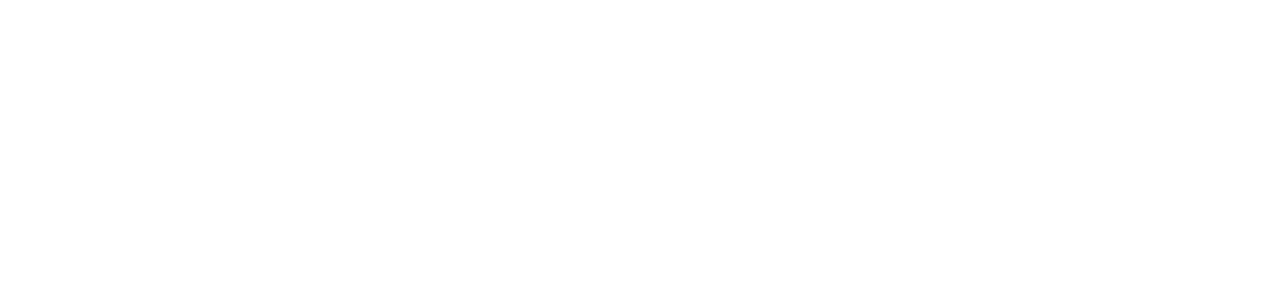
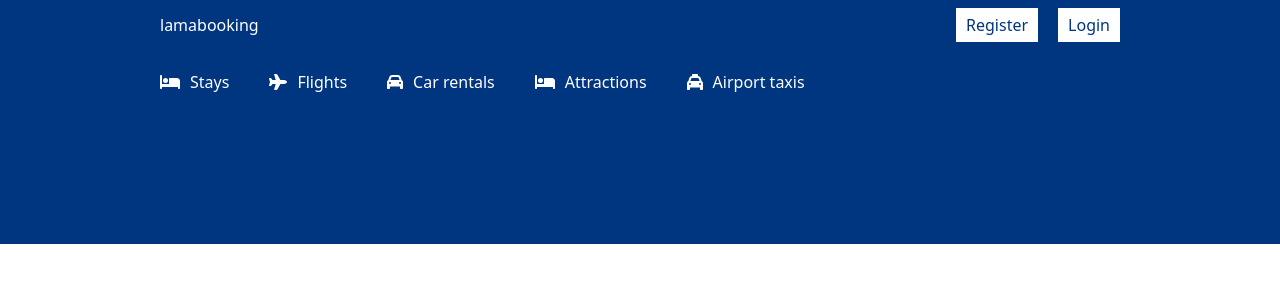
Before and after one commit to Safeya-Yasien/react-hotel-booker, a React (Vite) app: page /hotels in a window 1280 px wide. Before the commit this address had no page. Shown: the top 300 px of the page. Built offline with nearby package versions, Linux system fonts and the light colour scheme.

Commit message:
update App.tsx, Header.tsx and List.tsx

```diff
--- a/src/App.tsx
+++ b/src/App.tsx
@@ -8,8 +8,8 @@
     <BrowserRouter>
       <Routes>
         <Route path="/" element={<Home />} />
-        <Route path="/" element={<List />} />
-        <Route path="/" element={<Hotel />} />
+        <Route path="/hotels" element={<List />} />
+        <Route path="/hotels/:id" element={<Hotel />} />
       </Routes>
     </BrowserRouter>
   );
--- a/src/components/header/Header.tsx
+++ b/src/components/header/Header.tsx
@@ -14,7 +14,7 @@
 import "react-date-range/dist/styles.css"; // main css file
 import "react-date-range/dist/theme/default.css"; // theme css file
 
-const Header = () => {
+const Header = ({ type }: { type: string }) => {
   const [openDate, setOpenDate] = useState(false);
   const [date, setDate] = useState<
     { startDate: Date; endDate: Date; key: string }[]
@@ -70,6 +70,7 @@
             <span>Airport taxis</span>
           </div>
         </div>
+        {type !== "list" && (
           <div>
             <h1 className="headerTitle text-white">
               A lifetime of discounts? It's Genius.
@@ -208,6 +209,7 @@
               </div>
             </div>
           </div>
+        )}
       </div>
     </div>
   );
--- a/src/pages/list/List.tsx
+++ b/src/pages/list/List.tsx
@@ -5,7 +5,7 @@
   return (
     <div>
       <Navbar />
-      <Header />
+      <Header type='list'/>
     </div>
   );
 };
```
Lines whose indentation alone changed are shown as unchanged.
